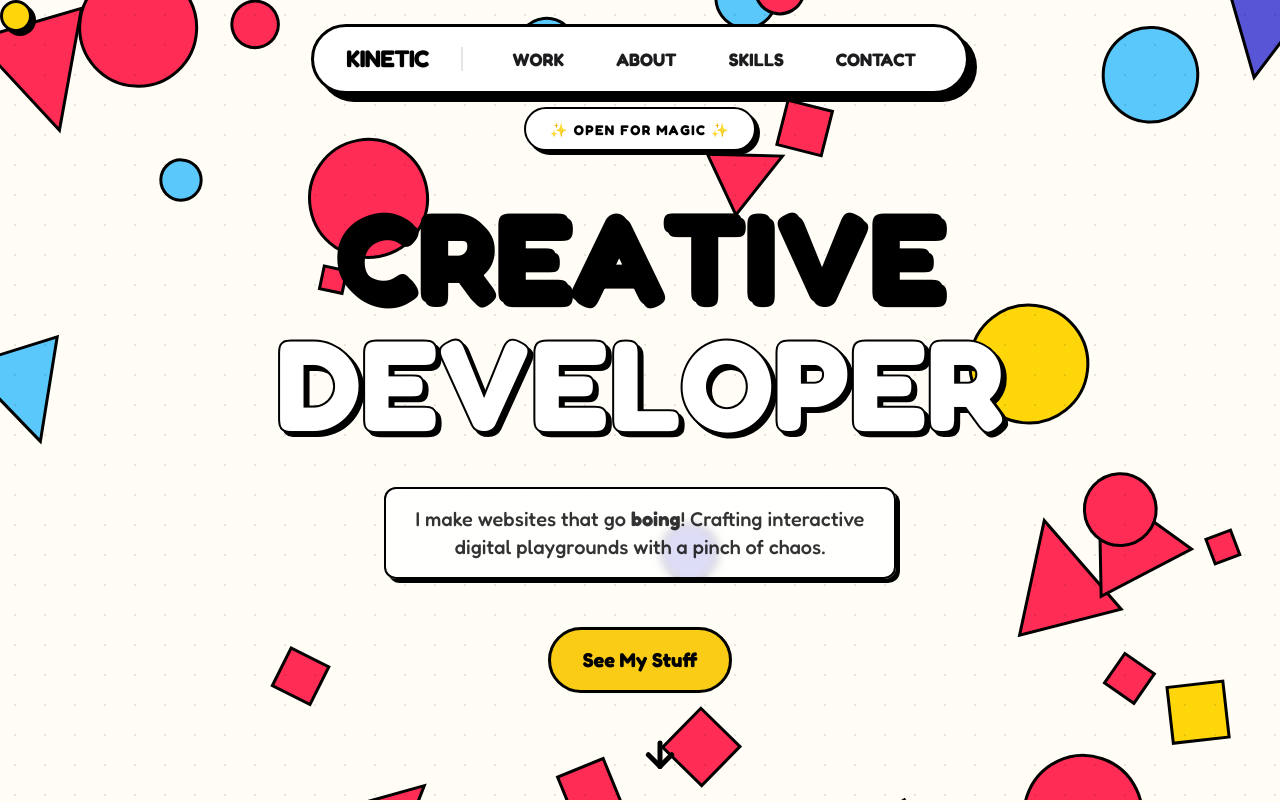
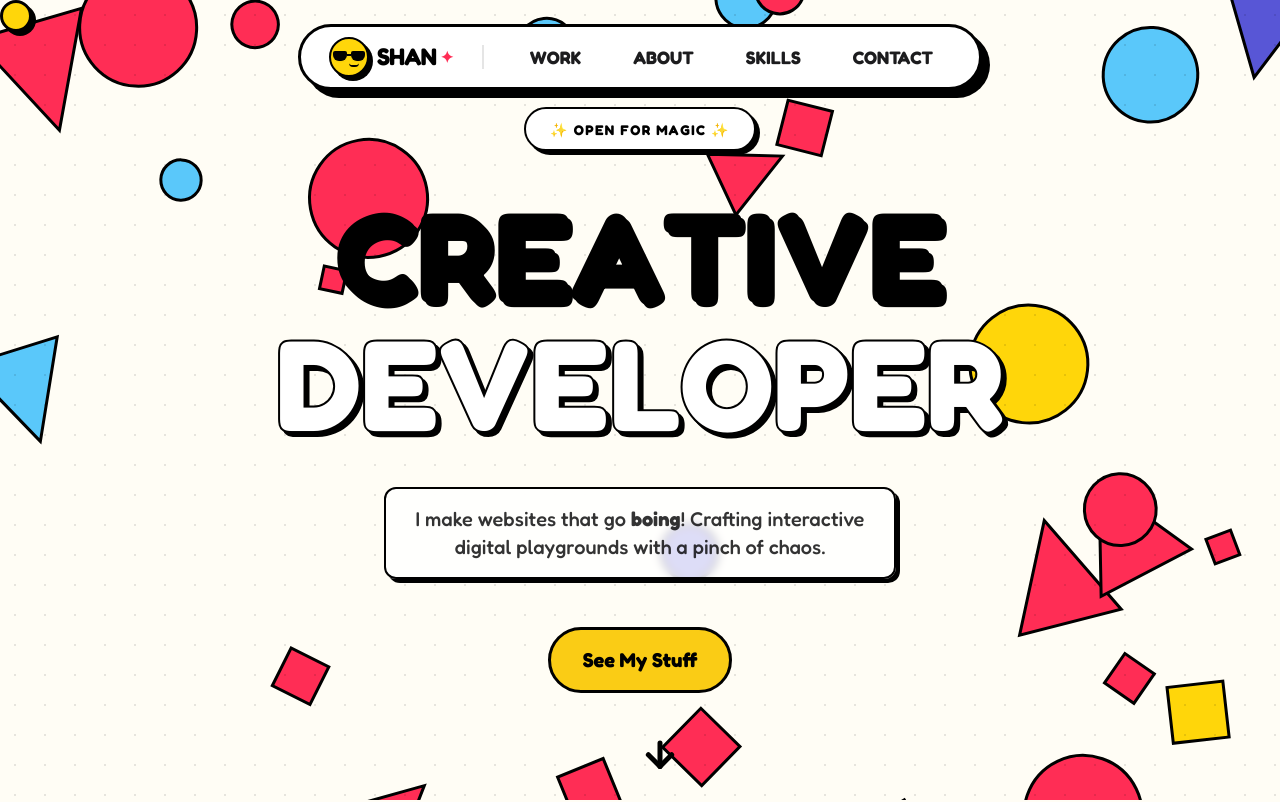
Before and after one commit to SHAN0003/Portfolio, a React (Vite) app: page / in a window 1280 px wide. Shown: the top 802 px of the page. Built offline with nearby package versions, Linux system fonts and the light colour scheme.

Commit message:
change name in navbar

```diff
--- a/components/Navbar.tsx
+++ b/components/Navbar.tsx
@@ -6,6 +6,8 @@ import { Menu, X } from 'lucide-react';
 export const Navbar: React.FC = () => {
   const [hidden, setHidden] = useState(false);
   const [mobileMenuOpen, setMobileMenuOpen] = useState(false);
+  const [isLogoHovered, setIsLogoHovered] = useState(false);
+  const [isBooping, setIsBooping] = useState(false);
   const { scrollY } = useScroll();
 
   useMotionValueEvent(scrollY, "change", (latest) => {
@@ -18,6 +20,13 @@ export const Navbar: React.FC = () => {
       setHidden(false);
     }
   });
+
+  const handleLogoClick = () => {
+    playPop(1.8);
+    setIsBooping(true);
+    setTimeout(() => setIsBooping(false), 400);
+    window.scrollTo({ top: 0, behavior: 'smooth' });
+  };
 
   const scrollTo = (id: string) => {
     const element = document.getElementById(id);
@@ -40,15 +49,105 @@ export const Navbar: React.FC = () => {
         transition={{ type: "spring", stiffness: 200, damping: 20 }}
         className="fixed top-0 left-0 w-full z-50 flex justify-center p-4 md:p-6 pointer-events-none"
       >
-        <div className="pointer-events-auto bg-white border-[3px] border-black rounded-full px-6 md:px-8 py-2 md:py-3 flex items-center gap-4 md:gap-8 neo-shadow-lg transform transition-transform">
+        <div className="pointer-events-auto bg-white border-[3px] border-black rounded-full px-5 md:px-7 py-2 md:py-2.5 flex items-center gap-3 md:gap-7 neo-shadow-lg transform transition-transform">
+          {/* Creative Mature Designer Logo & Brand */}
+          <div className="relative">
+            {/* Sleek Tooltip on Hover */}
+            <AnimatePresence>
+              {isLogoHovered && (
+                <motion.div
+                  initial={{ opacity: 0, y: 6, scale: 0.7, rotate: -4 }}
+                  animate={{ opacity: 1, y: -40, scale: 1, rotate: -2 }}
+                  exit={{ opacity: 0, y: 2, scale: 0.7, transition: { duration: 0.12 } }}
+                  transition={{ type: "spring", stiffness: 450, damping: 18 }}
+                  className="absolute left-1/2 -translate-x-1/2 pointer-events-none z-50 whitespace-nowrap bg-black text-white font-extrabold text-[10px] tracking-wider uppercase px-2.5 py-1 rounded-full border-2 border-black neo-shadow flex items-center gap-1.5 shadow-[2px_2px_0px_#FFD60A]"
+                >
+                  <span>TOP</span>
+                  <span className="text-[#FFD60A]">✦</span>
+                  {/* Tooltip pointer */}
+                  <span className="absolute -bottom-1.5 left-1/2 -translate-x-1/2 w-0 h-0 border-l-[4px] border-l-transparent border-r-[4px] border-r-transparent border-t-[5px] border-t-black" />
+                </motion.div>
+              )}
+            </AnimatePresence>
+
+            <motion.button
+              type="button"
+              whileHover={{ scale: 1.05 }}
+              whileTap={{ scale: 0.94 }}
+              onHoverStart={() => {
+                setIsLogoHovered(true);
+                playPop(1.5);
+              }}
+              onHoverEnd={() => setIsLogoHovered(false)}
+              onClick={handleLogoClick}
+              className="flex items-center gap-2 cursor-pointer select-none outline-none group"
+              data-cursor-hover
+              aria-label="Home / Shan"
+            >
+              {/* Mature Creative Mascot Face */}
+              <motion.div
+                animate={
+                  isBooping
+                    ? {
+                        scale: [1, 0.9, 1.1, 1],
+                        rotate: [0, -6, 6, 0],
+                      }
+                    : isLogoHovered
+                      ? { rotate: [-3, 3, -3], transition: { repeat: Infinity, duration: 0.8, ease: "easeInOut" } }
+                      : { rotate: 0 }
+                }
+                transition={{ duration: 0.35 }}
+                className="w-9 h-9 md:w-10 md:h-10 rounded-full bg-[#FFD60A] border-[2.5px] border-black flex items-center justify-center relative neo-shadow overflow-hidden group-hover:bg-[#FFE033] transition-colors shrink-0"
+              >
+                {/* Sleek Designer Shades */}
+                <div className="relative z-10 flex items-center justify-center -mt-0.5">
+                  {/* Left Lens */}
+                  <div className="w-3.5 h-2.5 bg-black rounded-[2px] rounded-b-md relative overflow-hidden flex items-center shadow-sm">
+                    <motion.div
+                      animate={isLogoHovered ? { x: [-12, 18] } : { x: -12 }}
+                      transition={{ duration: 0.5, ease: "easeInOut" }}
+                      className="w-1.5 h-6 bg-white/80 -rotate-25 absolute"
+                    />
+                  </div>
+
+                  {/* Bridge */}
+                  <div className="w-1 h-[2px] bg-black -mt-0.5" />
+
+                  {/* Right Lens */}
+                  <div className="w-3.5 h-2.5 bg-black rounded-[2px] rounded-b-md relative overflow-hidden flex items-center shadow-sm">
+                    <motion.div
+                      animate={isLogoHovered ? { x: [-12, 18] } : { x: -12 }}
+                      transition={{ duration: 0.5, ease: "easeInOut", delay: 0.04 }}
+                      className="w-1.5 h-6 bg-white/80 -rotate-25 absolute"
+                    />
+                  </div>
+                </div>
+
+                {/* Confident Smirk / Smile */}
+                <motion.div
+                  animate={isLogoHovered ? { scaleX: 1.25, y: -0.5 } : { scaleX: 1, y: 0 }}
+                  className="w-2.5 h-1 border-b-[2px] border-black rounded-b-full absolute bottom-2 left-1/2 -translate-x-1/2"
+                />
+              </motion.div>
+
+              {/* Bold Cartoon Name Badge with Star */}
+              <div className="flex items-center gap-1">
+                <span className="text-xl md:text-2xl font-black tracking-tight text-black group-hover:text-[#1c1c1e] transition-colors">
+                  SHAN
+                </span>
                 <motion.span
-              whileHover={{ scale: 1.1, rotate: -5 }}
-              onMouseEnter={() => playPop(1.5)}
-              className="text-xl md:text-2xl font-black tracking-tight cursor-pointer text-black select-none drop-shadow-sm"
-              onClick={() => window.scrollTo({ top: 0, behavior: 'smooth'})}
+                  animate={{
+                    rotate: isLogoHovered ? 180 : 0,
+                    scale: isLogoHovered ? [1, 1.3, 1] : 1,
+                  }}
+                  transition={{ duration: 0.4 }}
+                  className="text-[#FF2D55] text-sm md:text-base font-black inline-block leading-none"
                 >
-              KINETIC
+                  ✦
                 </motion.span>
+              </div>
+            </motion.button>
+          </div>
 
           {/* Divider */}
           <div className="w-[2px] h-6 bg-black/10 hidden md:block" />
```
Lines whose indentation alone changed are shown as unchanged.
